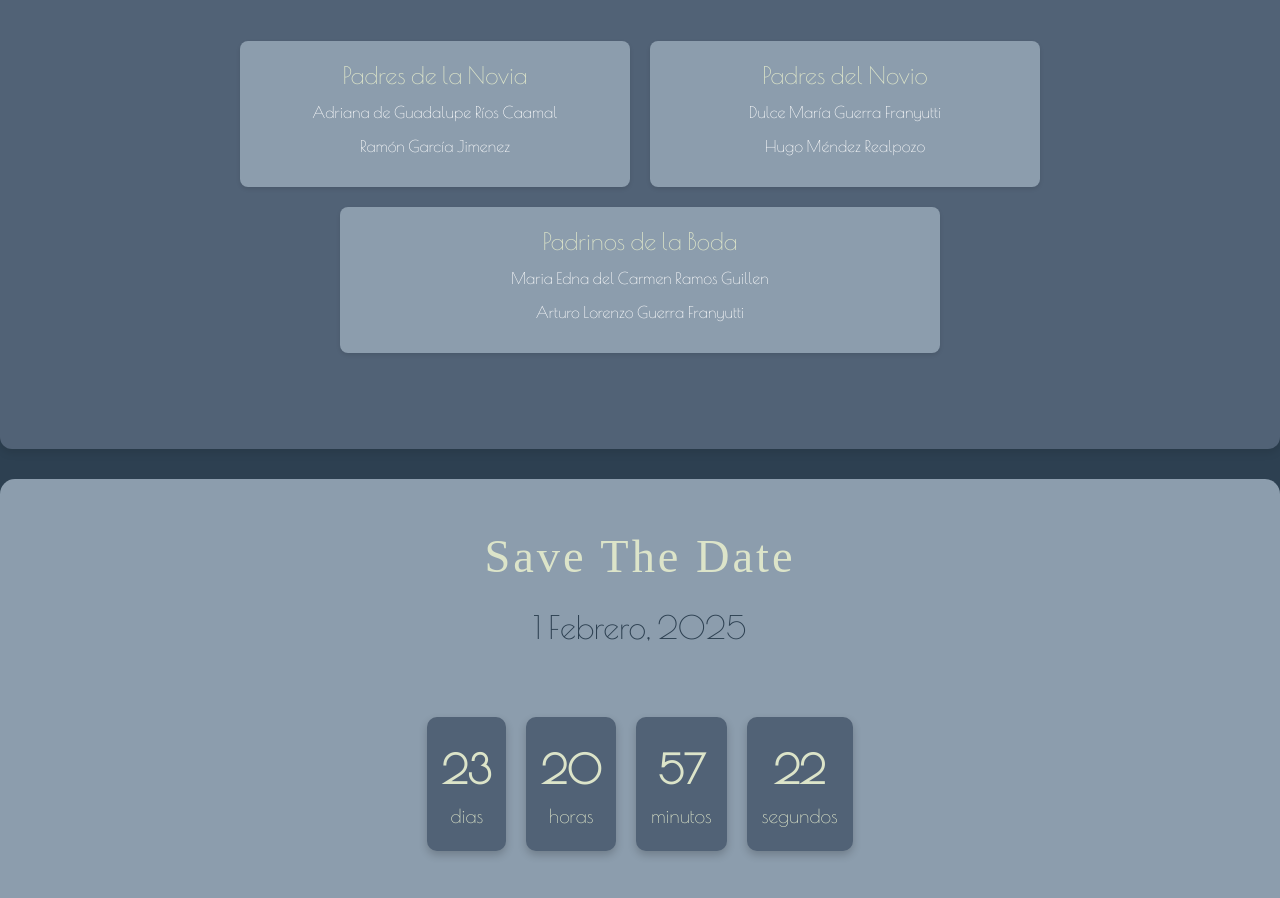
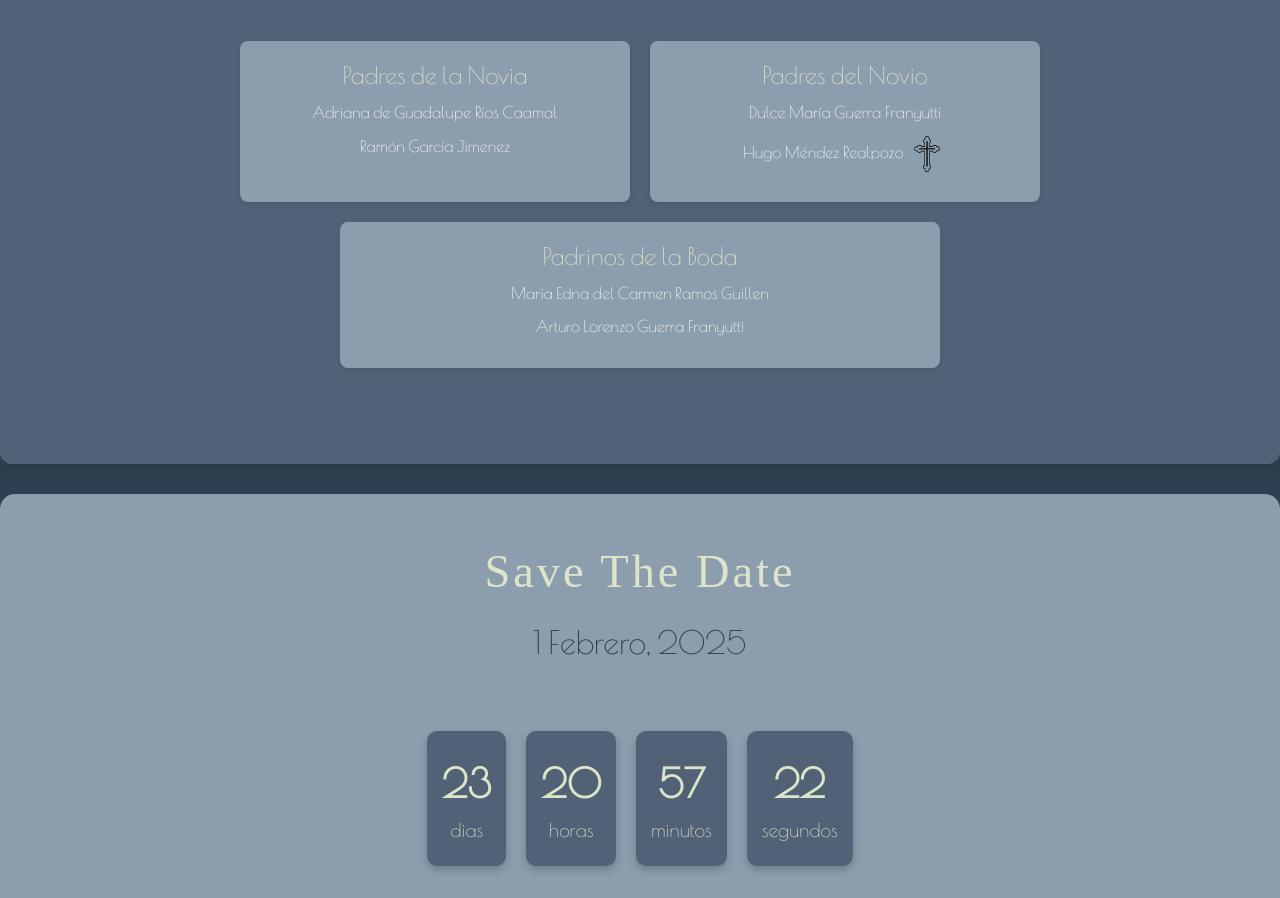
Before and after one commit to jimena-garcia/invitacion3, a plain HTML site: page Index.html in a window 1280 px wide. Shown: the part 1960-2858 px from the top of the page. Drawn offline with nearby package versions, Linux system fonts and the light colour scheme; a web font is replaced by a local one.

Commit message:
Añade imagen de crucifijo en la sección de Padres del Novio y ajusta estilos en Index.css

```diff
--- a/Index.css
+++ b/Index.css
@@ -11,6 +11,13 @@ body {
   background-color: #2d4051; /* Color de fondo principal */
   line-height: 1.6;
   overflow-x: hidden;
+}
+.crucifijo {
+  width: 100%;
+  height: auto;
+  object-fit: cover;
+  max-width: 40px; /* Ajusta este valor según el tamaño deseado */
+  max-height: 40px; /* Ajusta este valor según el tamaño deseado */
 }
 
 /* Fuente Poiret One */
--- a/Index.html
+++ b/Index.html
@@ -88,7 +88,7 @@
           <div class="parent-column">
             <h3>Padres del Novio</h3>
             <p>Dulce María Guerra Franyutti</p>
-            <p>Hugo Méndez Realpozo</p>
+            <p>Hugo Méndez Realpozo <img class= "crucifijo" src="—Pngtree—crucifix icon in simple style_5166778.png" alt=""></p>
           </div>
         </div>
         <!-- Caja de padrinos -->
```
Also changed, not shown: —Pngtree—crucifix icon in simple style_5166778.png (added).
